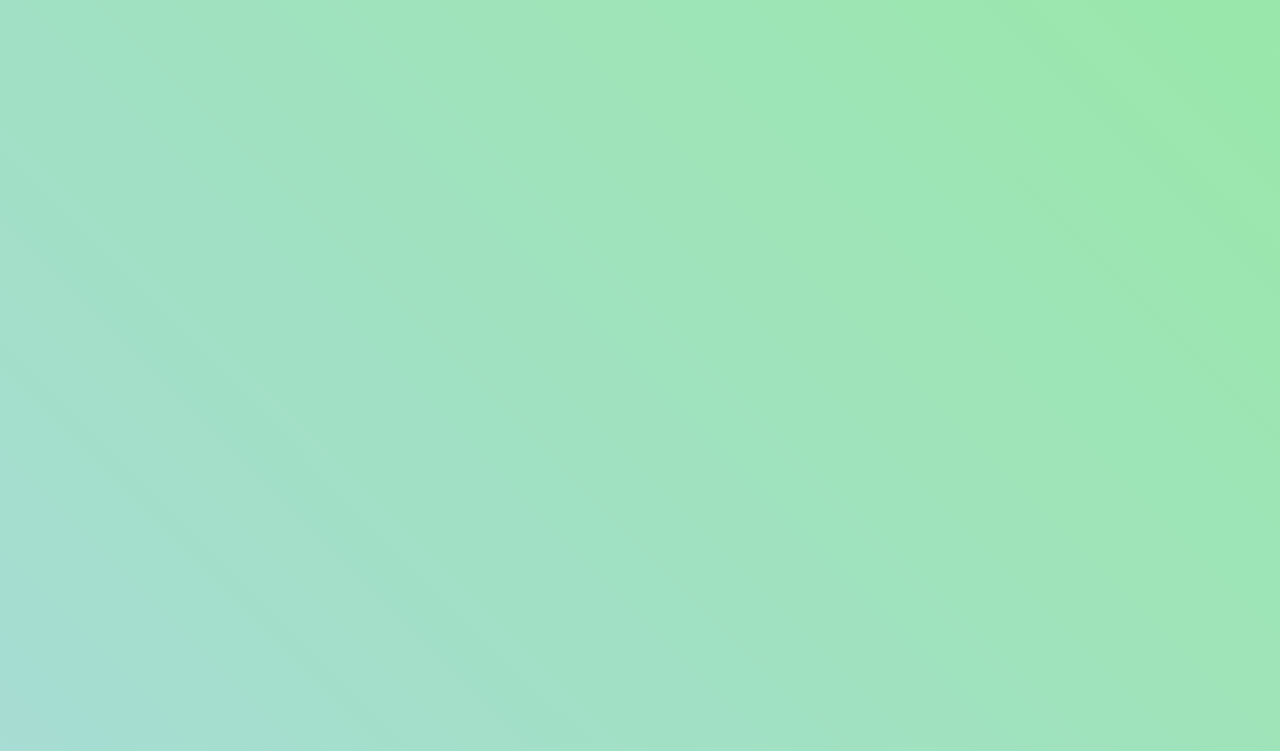
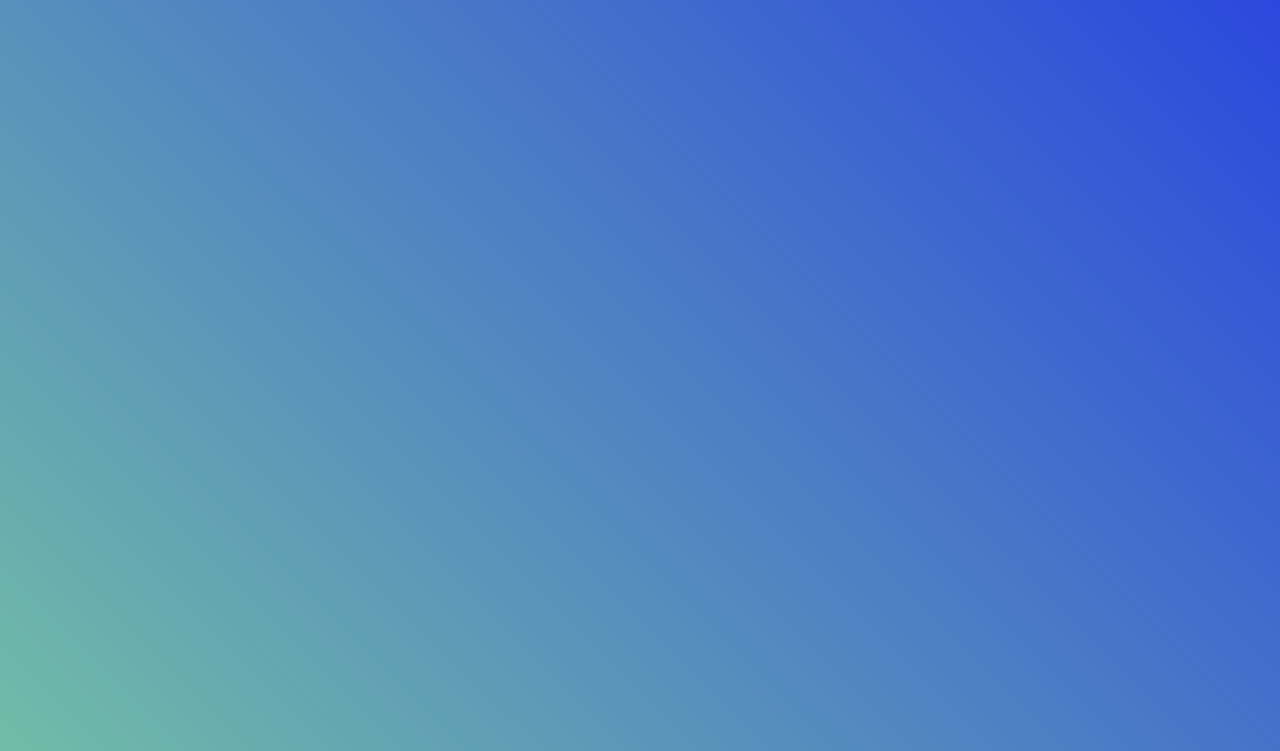
Before and after one commit to mppatterson84/animated_background_gradient, a plain HTML site: page index.html in a window 1280 px wide. Shown: the part 49-800 px from the top of the page. Drawn offline with nearby package versions, Linux system fonts and the light colour scheme.

Commit message:
update color

```diff
--- a/css/style.css
+++ b/css/style.css
@@ -8,8 +8,8 @@ h3{
 main section{
     height: 100vh;
 }
-main section:nth-of-type(1){
-    background: linear-gradient(45deg, lightgreen, lightblue, lightgreen);
+main section:nth-of-type(1) {
+    background: linear-gradient(45deg, blue, lightgreen, blue);
     background-size: 400% 400%;
     -webkit-animation: bgGradientAnimation 10s ease infinite;
     animation: bgGradientAnimation 10s ease infinite;
```
